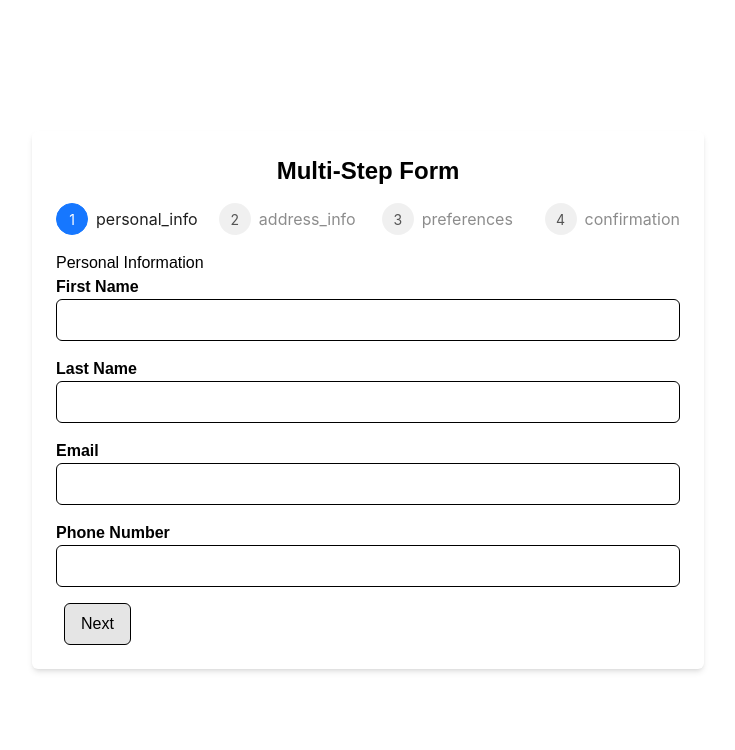
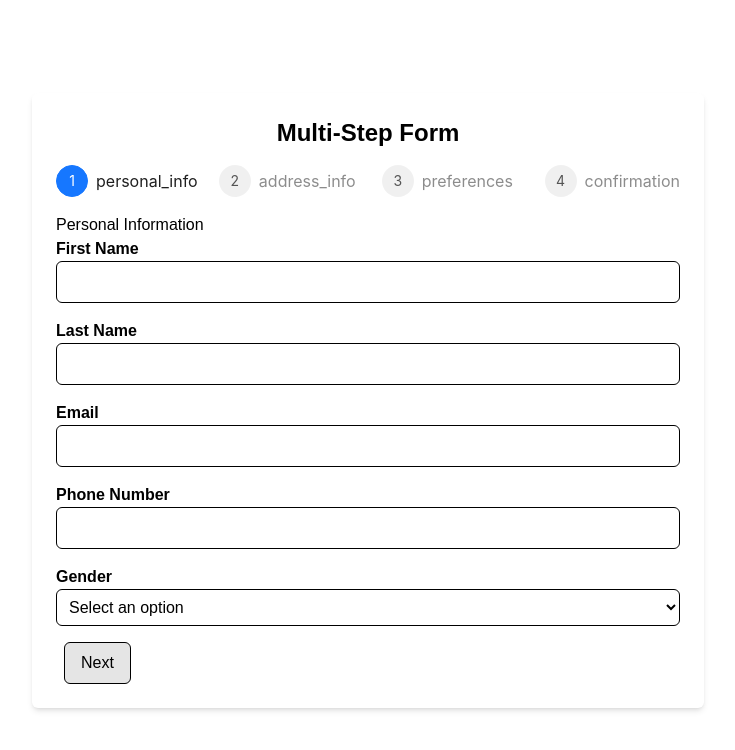
Before and after one commit to ShashankSMogaveera/Dynamic-Form, a Next.js app: page /form in a window 1280 px wide. Shown: the top 750 px of the page, without its empty margins (272-1007 px from the left). Built offline with nearby package versions, Linux system fonts and the light colour scheme.

Commit message:
fetching gender options dynamically

```diff
--- a/app/components/Specialized/MultiStepForm.tsx
+++ b/app/components/Specialized/MultiStepForm.tsx
@@ -1,5 +1,6 @@
 "use client";
-import { useState } from "react";
+import { genderFetch } from "../../../public/genderFetch";
+import { useEffect, useState } from "react";
 import { useDispatch, useSelector } from "react-redux";
 import { nextStep, prevStep, updateFormData,initializeForm } from "../../store/formSlice";
 import InputField from "../Reusable/InputField";
@@ -11,6 +12,8 @@ interface MultiStepFormProps {
   config: any;
 }
 
+
+
 const MultiStepForm = ({ config }: MultiStepFormProps) => {
   const dispatch = useDispatch();
   const stepName = useSelector((state: RootState) => state.form.stepName);
@@ -18,8 +21,22 @@ const MultiStepForm = ({ config }: MultiStepFormProps) => {
   const [errors, setErrors] = useState<{ [key: string]: string }>({});
   const [submittedData, setSubmittedData] = useState<{ [key: string]: string } | null>(null);
   const [isSubmitted, setIsSubmitted] = useState(false);
+  const [genders, setGenders] = useState<string[]>([]);
 
   const currentStepConfig = config.steps.find((s: any) => s.name === stepName);
+
+  useEffect(() => {
+    const fetchData = async () => {
+      try {
+        const data = await genderFetch();
+        setGenders(data.genders);
+      } catch (error) {
+        console.error("Failed to fetch genders:", error);
+      }
+    };
+
+    fetchData();
+  }, []);
 
   const handleChange = (e: React.ChangeEvent<HTMLInputElement | HTMLSelectElement>) => {
     const { name, value, type, checked } = e.target as HTMLInputElement;
@@ -99,7 +116,7 @@ const MultiStepForm = ({ config }: MultiStepFormProps) => {
               name={field.name}
               value={formData[field.name] || ""}
               onChange={handleChange}
-              options={field.options}
+              options={field.name === "gender" ? genders : field.options}
               error={errors[field.name]}
             />
           ))}
--- a/app/formConfig.json
+++ b/app/formConfig.json
@@ -7,7 +7,8 @@
         { "name": "FirstName", "label": "First Name", "type": "text", "validations": { "required": true } },
         { "name": "LastName", "label": "Last Name", "type": "text", "validations": { "required": true } },
         { "name": "email", "label": "Email", "type": "email", "validations": { "required": true, "pattern": "^[^@\\s]+@[^@\\s]+\\.[^@\\s]+$" } },
-        { "name": "phone", "label": "Phone Number", "type": "tel", "validations": { "required": true, "pattern": "^[0-9]{10}$" } }
+        { "name": "phone", "label": "Phone Number", "type": "tel", "validations": { "required": true, "pattern": "^[0-9]{10}$" } },
+        { "name": "gender", "label": "Gender", "type": "dropdown", "options": [], "validations": { "required": true } }
       ]
     },
     {
--- /dev/null
+++ b/public/genderFetch.ts
@@ -0,0 +1,7 @@
+export const genders = {
+  "genders" : ["Male", "Female",""]
+}
+
+export function genderFetch() {
+  return genders;
+}
```
